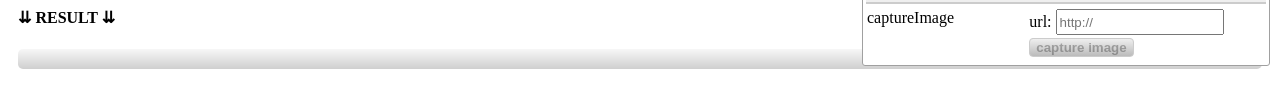
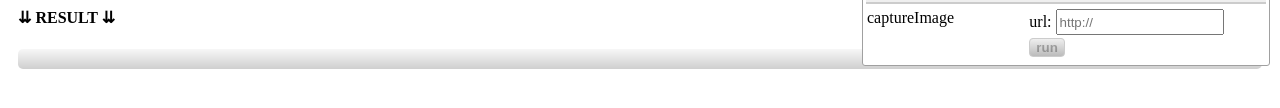
Before and after one commit to yieldbot/page_capture, a plain HTML site: page index.html in a window 1280 px wide. Shown: the part 444-552 px from the top of the page. Drawn offline with Linux system fonts and the light colour scheme.

Commit message:
test updates

```diff
--- a/index.html
+++ b/index.html
@@ -82,7 +82,7 @@
           <td>captureImage</td>
           <td>
             url: <input type="text" id="image_url" placeholder="http://"><br>
-            <button disabled id="pc_image">capture image</button>
+            <button disabled id="pc_image">run</button>
           </td>
         </tr>
       </table>
```
